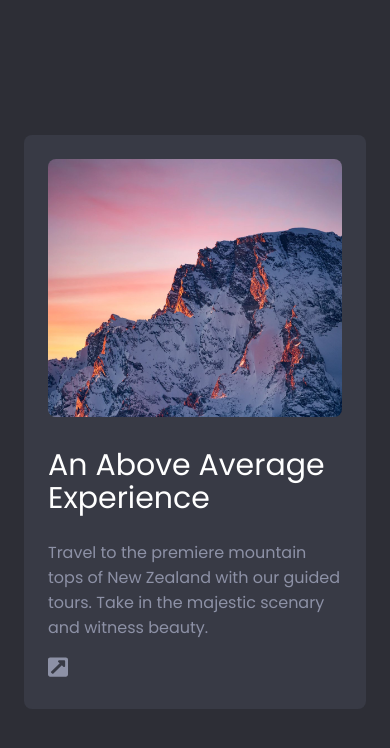
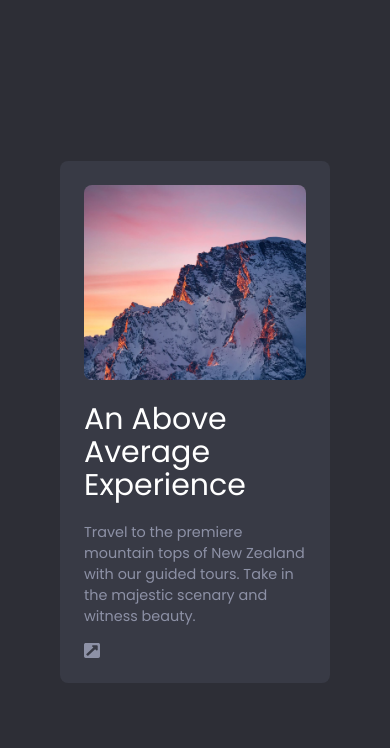
Before and after one commit to arthurvmdantas/from-figma-to-code, a website built with Parcel: page src/simple-card/index.html in a window 390 px wide. Built offline with nearby package versions, Linux system fonts and the light colour scheme.

Commit message:
mobile and desktop layout finished

```diff
--- a/src/simple-card/index.html
+++ b/src/simple-card/index.html
@@ -14,22 +14,24 @@
     <title>Simple Card</title>
   </head>
   <body>
+    <a class="container" href="#">
       <main class="card">
         <div class="card__content">
-        <section>
+          <section class="card__image">
             <picture>
               <img class="card__cover" src="assets/mountain.jpg" />
             </picture>
           </section>
-        <section>
+          <section class="card__info">
             <h1 class="card__title">An Above Average Experience</h1>
             <p class="card__text">
-            Travel to the premiere mountain tops of New Zealand with our guided
-            tours. Take in the majestic scenary and witness beauty.
+              Travel to the premiere mountain tops of New Zealand with our
+              guided tours. Take in the majestic scenary and witness beauty.
             </p>
-          <a class="card__link" href="#"><img src="assets/link.svg" /></a>
+            <img class="card__link" src="assets/link.svg" />
           </section>
         </div>
       </main>
+    </a>
   </body>
 </html>
--- a/src/simple-card/style.css
+++ b/src/simple-card/style.css
@@ -23,17 +23,28 @@ body {
   font-family: "Poppins", sans-serif;
 }
 
+.container {
+  text-decoration: none;
+  transition: transform 0.3s;
+}
+
+.container:hover {
+  transform: scale(1.05);
+}
+
 .card {
   background-color: var(--backgroundCard);
-  max-height: 620px;
+  height: fit-content;
   margin: auto 1.5em auto 1.5em;
   border-radius: 8px;
+  max-width: 270px;
 }
 
 .card__content {
   padding: 1.5em;
   display: flex;
   flex-direction: column;
+  gap: 10px;
 }
 
 .card__title {
@@ -41,6 +52,8 @@ body {
   font-weight: 400;
   font-size: 1.875em;
   line-height: 1.1;
+  margin-top: 0.2em;
+  margin-bottom: 0.2em;
 }
 
 .card__cover {
@@ -51,9 +64,35 @@ body {
 
 .card__text {
   color: var(--textColor);
+  font-size: 0.9rem;
 }
 
 .card__link {
-  margin-bottom: 0;
-  margin-top: 2em;
+  display: block;
+  line-height: 0;
+  width: 1em;
 }
+
+.card__info {
+  display: flex;
+  flex-direction: column;
+  justify-content: space-around;
+}
+
+@media screen and (min-width: 550px) {
+  .card {
+    max-width: 730px;
+  }
+
+  .card__content {
+    flex-direction: row;
+  }
+
+  .card__image {
+    max-width: 260px;
+  }
+
+  .card__info {
+    margin-left: 1em;
+  }
+}
```
Lines whose indentation alone changed are shown as unchanged.
